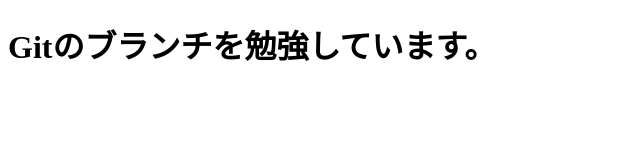
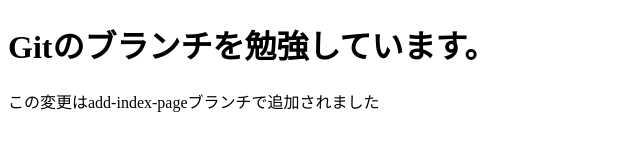
Before and after one commit to y-szk/git-study, a plain HTML site: page index.html in a window 1280 px wide. Shown: the whole page, without its empty margins (0-640 px from the left). Drawn offline with Linux system fonts and the light colour scheme.

Commit message:
段落を追加

```diff
--- a/index.html
+++ b/index.html
@@ -6,5 +6,6 @@
   </head>
   <body>
     <h1>Gitのブランチを勉強しています。</h1>
+    <p>この変更はadd-index-pageブランチで追加されました<p>
   </body>
 </html>
```
